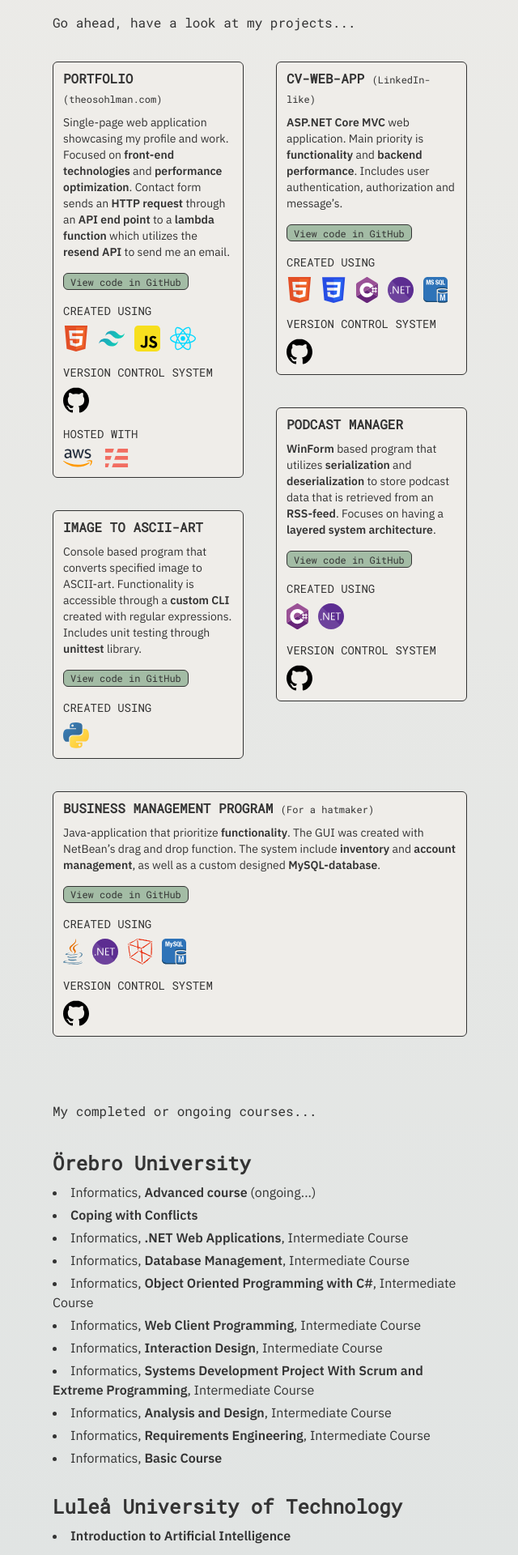
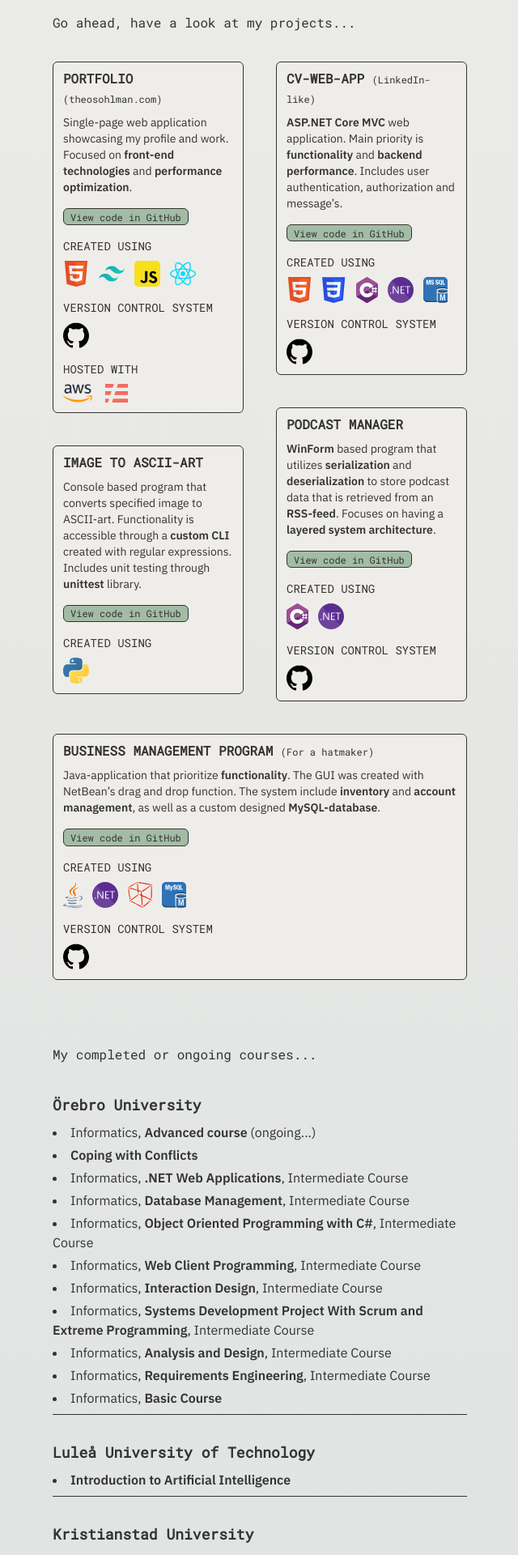
Before and after one commit to TheoSoh/portfolio-theo, a React (Vite) app: page / in a window 1280 px wide. Shown: the part 720-2640 px from the top of the page at 81% size, without its empty margins (575-1215 px from the left). Built offline with nearby package versions, Linux system fonts and the light colour scheme.

Commit message:
edited text and it's size and weight

```diff
--- a/src/components/University.jsx
+++ b/src/components/University.jsx
@@ -2,7 +2,7 @@
  const University = ({universityTitle, courses}) => {
   return (
     <div className='flex flex-col gap-2'>
-            <h2 className='font-mono font-bold text-2xl'>{universityTitle}</h2>
+        <h2 className='font-mono font-semibold text-lg'>{universityTitle}</h2>
         <ul className='flex flex-col list-disc list-inside gap-1'>
             {courses && (
               <>
@@ -12,6 +12,7 @@
               </>
             )}
         </ul>
+        <span className="w-full h-fit border-b-[1px] border-graphite"/>
     </div>
   )
 }
--- a/src/sections/Projects.jsx
+++ b/src/sections/Projects.jsx
@@ -32,7 +32,7 @@ const Projects = ({ sectionRef }) => {
           <Project
           title='PORTFOLIO'
           subtitle='(theosohlman.com)'
-          textBody='Single-page web application showcasing my profile and work. Focused on <b>front-end technologies</b> and <b>performance optimization</b>. Contact form sends an <b>HTTP request</b> through an <b>API end point</b> to a <b>lambda function</b> which utilizes the <b>resend API</b> to send me an email.'
+          textBody='Single-page web application showcasing my profile and work. Focused on <b>front-end technologies</b> and <b>performance optimization</b>.'
           href='https://github.com/TheoSoh/portfolio-theo'
           createdUsingIcons={createdUsingIconsP1}
           vcsIcon={githubOriginalIcon}
```
Lines whose indentation alone changed are shown as unchanged.
